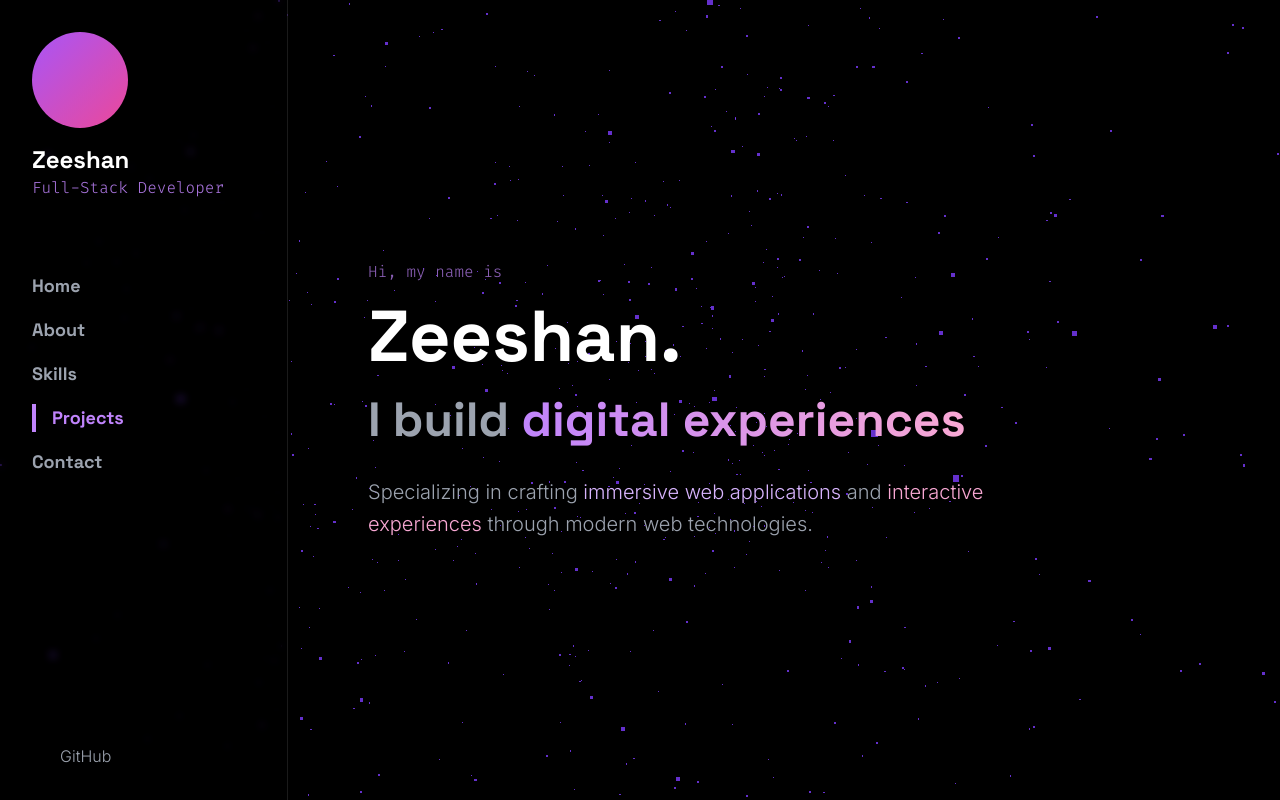
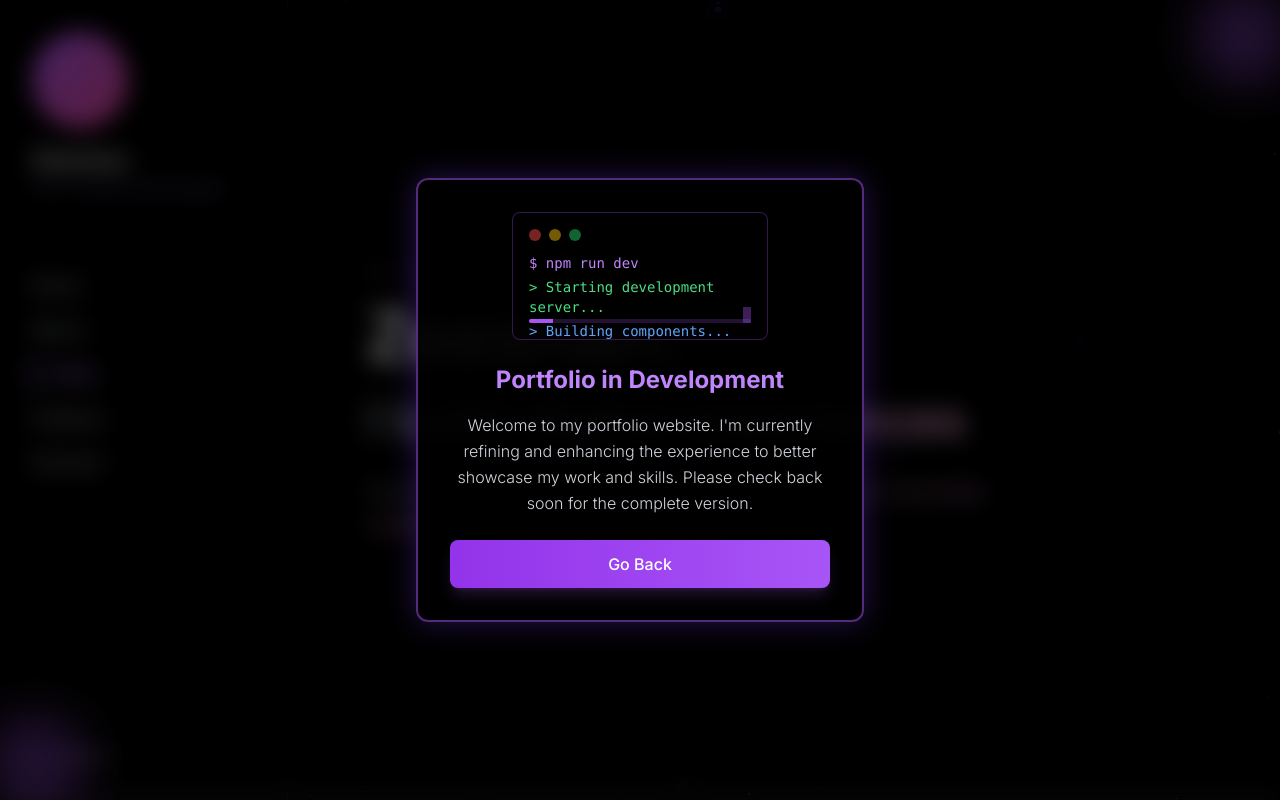
Before and after one commit to Zeeshanx01/My-Portfolio, a Next.js app in the folder coder-portfolio/: page / in a window 1280 px wide. Shown: the top 800 px of the page. Built offline with nearby package versions, Linux system fonts and the light colour scheme.

Commit message:
25-03-25__Under-construction-component

```diff
--- /dev/null
+++ b/coder-portfolio/app/components/UnderConstruction.js
@@ -0,0 +1,139 @@
+'use client'
+
+import { useState } from 'react'
+import { motion, AnimatePresence } from 'framer-motion'
+import { useRouter } from 'next/navigation'
+
+export default function UnderConstruction() {
+  const [isVisible, setIsVisible] = useState(true)
+  const router = useRouter()
+
+  const handleBack = () => {
+    if (window.history.length > 1) {
+      router.back()
+    } else {
+      router.push('/')
+    }
+  }
+
+  return (
+    <AnimatePresence>
+      {isVisible && (
+        <motion.div
+          initial={{ opacity: 0 }}
+          animate={{ opacity: 1 }}
+          exit={{ opacity: 0 }}
+          className="fixed inset-0 bg-black/60 backdrop-blur-md z-[9999] flex items-center justify-center p-4"
+        >
+          <motion.div
+            initial={{ scale: 0.9, opacity: 0 }}
+            animate={{ scale: 1, opacity: 1 }}
+            exit={{ scale: 0.9, opacity: 0 }}
+            transition={{ type: "spring", damping: 20 }}
+            className="bg-black/90 border-2 border-purple-500/50 rounded-xl p-8 max-w-md w-full shadow-[0_0_30px_rgba(125,60,255,0.3)]"
+          >
+            {/* Decorative elements */}
+            <div className="absolute -top-3 -right-3 w-24 h-24 bg-purple-500/20 rounded-full blur-xl" />
+            <div className="absolute -bottom-3 -left-3 w-24 h-24 bg-purple-500/20 rounded-full blur-xl" />
+
+            {/* Content */}
+            <div className="relative">
+              <div className="flex justify-center mb-6">
+                <motion.div
+                  className="w-64 h-32 bg-black/50 border border-purple-500/30 rounded-lg p-4 font-mono text-sm relative overflow-hidden"
+                >
+                  {/* Terminal header */}
+                  <div className="flex gap-2 mb-3">
+                    <div className="w-3 h-3 rounded-full bg-red-500/50" />
+                    <div className="w-3 h-3 rounded-full bg-yellow-500/50" />
+                    <div className="w-3 h-3 rounded-full bg-green-500/50" />
+                  </div>
+
+                  {/* Animated code lines */}
+                  <div className="space-y-1">
+                    <motion.div
+                      initial={{ opacity: 0, x: -20 }}
+                      animate={{ opacity: 1, x: 0 }}
+                      transition={{ duration: 0.5 }}
+                      className="text-purple-400"
+                    >
+                      $ npm run dev
+                    </motion.div>
+                    <motion.div
+                      initial={{ opacity: 0, x: -20 }}
+                      animate={{ opacity: 1, x: 0 }}
+                      transition={{ duration: 0.5, delay: 0.5 }}
+                      className="text-green-400"
+                    >
+                      &gt; Starting development server...
+                    </motion.div>
+                    <motion.div
+                      initial={{ opacity: 0, x: -20 }}
+                      animate={{ opacity: 1, x: 0 }}
+                      transition={{ duration: 0.5, delay: 1 }}
+                      className="text-blue-400"
+                    >
+                      &gt; Building components...
+                    </motion.div>
+                    <motion.div
+                      initial={{ opacity: 0, x: -20 }}
+                      animate={{ opacity: 1, x: 0 }}
+                      transition={{ duration: 0.5, delay: 1.5 }}
+                      className="text-yellow-400"
+                    >
+                      &gt; Optimizing assets...
+                    </motion.div>
+                  </div>
+
+                  {/* Progress bar */}
+                  <motion.div
+                    className="absolute bottom-4 left-4 right-4 h-1 bg-purple-500/20 rounded-full overflow-hidden"
+                  >
+                    <motion.div
+                      className="h-full bg-purple-500"
+                      initial={{ width: "0%" }}
+                      animate={{ width: "100%" }}
+                      transition={{
+                        duration: 3,
+                        repeat: Infinity,
+                        ease: "linear"
+                      }}
+                    />
+                  </motion.div>
+
+                  {/* Cursor */}
+                  <motion.div
+                    className="absolute bottom-4 right-4 w-2 h-4 bg-purple-500"
+                    animate={{
+                      opacity: [1, 0, 1]
+                    }}
+                    transition={{
+                      duration: 1,
+                      repeat: Infinity,
+                      ease: "linear"
+                    }}
+                  />
+                </motion.div>
+              </div>
+
+              <h2 className="text-2xl font-bold text-purple-400 mb-4 text-center">
+                Portfolio in Development
+              </h2>
+              <p className="text-gray-300 mb-6 text-center leading-relaxed">
+                Welcome to my portfolio website. I'm currently refining and enhancing the experience to better showcase my work and skills. Please check back soon for the complete version.
+              </p>
+              <motion.button
+                whileHover={{ scale: 1.02 }}
+                whileTap={{ scale: 0.98 }}
+                onClick={handleBack}
+                className="w-full bg-gradient-to-r from-purple-600 to-purple-500 hover:from-purple-500 hover:to-purple-400 text-white py-3 px-6 rounded-lg transition-all duration-300 font-medium shadow-lg shadow-purple-500/20"
+              >
+                Go Back
+              </motion.button>
+            </div>
+          </motion.div>
+        </motion.div>
+      )}
+    </AnimatePresence>
+  )
+}
--- a/coder-portfolio/app/page.js
+++ b/coder-portfolio/app/page.js
@@ -3,6 +3,7 @@ import { useState, useEffect, useRef } from 'react'
 // ... other imports ...
 import Cursor from "./components/Cursor"
 import Particles from "./components/Particles"
+import UnderConstruction from "./components/UnderConstruction"
 
 import Navbar from "./components/Navbar"
 
@@ -22,9 +23,9 @@ export default function Home() {
 
   return (
     <div className={`min-h-screen b-black bg-opacity-20 text-gray-300 ${fontStyles.body}`}>
-
+      <UnderConstruction />
       <Particles />
-      {/* <Cursor /> */}
+      <Cursor />
 
 
       <Navbar />
@@ -42,7 +43,7 @@ export default function Home() {
 
 
         {/* Skills Section */}
-        {/* <Skills /> */}
+        <Skills />
 
 
         {/* Projects Section */}
```
Also changed, not shown: coder-portfolio/vercel.json.
